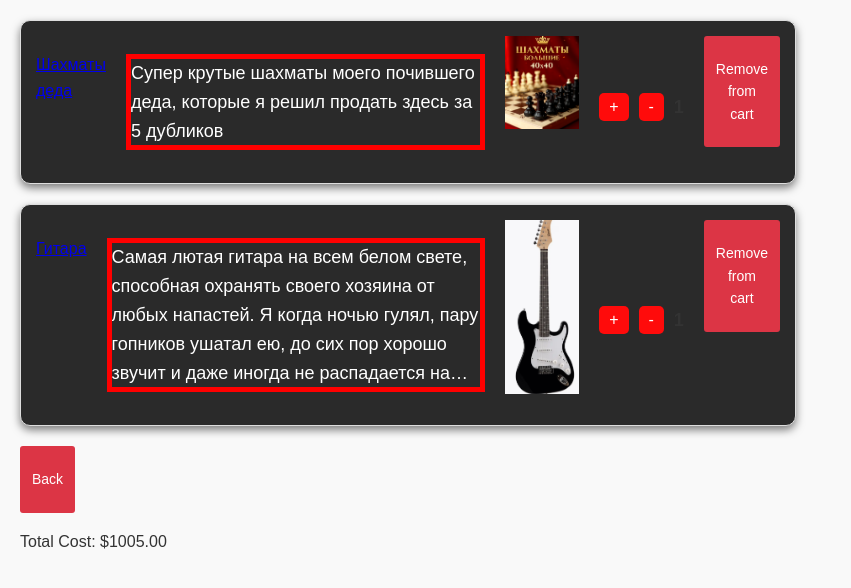
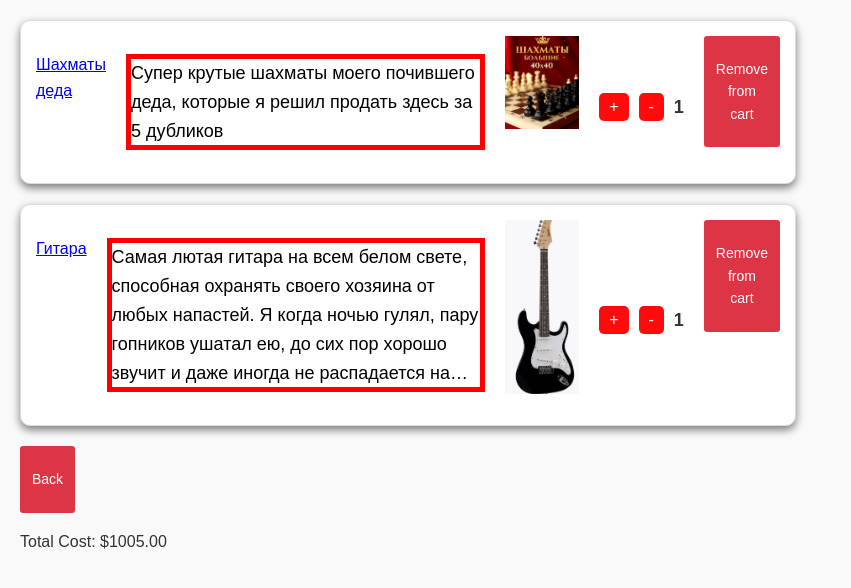
Before and after one commit to Xelleet/WB-from-China, a Django app: page /cart/ in a window 1280 px wide. Shown: the top 588 px of the page, without its empty margins (0-851 px from the left). Run offline with Django 4.2, Linux system fonts and the light colour scheme; a user stored in the database is signed in; data comes from the database, SQL or seed files in the repository; both versions use the stored data as it was after the commit.

Commit message:
fixed a bug with the color of the product container in the shopping cart: now with a light and dark theme in the browser, everything will look good.

```diff
--- a/main/templates/cart.html
+++ b/main/templates/cart.html
@@ -28,7 +28,7 @@ body {
     gap: 20px;
     width: 60%;
     height: 60%;
-    background-color: #2a2a2a;
+    background-color: #fff;
     border-radius: 10px;
     overflow: hidden;
     box-shadow: 0 4px 8px rgba(0, 0, 0, 0.5);
@@ -49,6 +49,7 @@ body {
    -webkit-box-orient: vertical;
    overflow: hidden;
    text-overflow: ellipsis;
+   font-color: black;
 }
 
 /* Style for remove link */
@@ -119,7 +120,7 @@ body {
         {% for product in products %}
             <div class="cart-item" data-product-id="{{ product.id }}" data-price="{{ product.price }}"><!-- От -->
                 <a href="{% url 'product' product.id %}"><p>{{ product.title }}</p></a>
-                <p class="product-description">{{ product.description }}</p>
+                <p class="product-description" style="color: black;">{{ product.description }}</p>
                 <img src="{{product.image.url}}" alt="product img">
                 <div class="quantity-controls">
                     <button class="increase-quantity">+</button>
```
Also changed, not shown: db.sqlite3.
